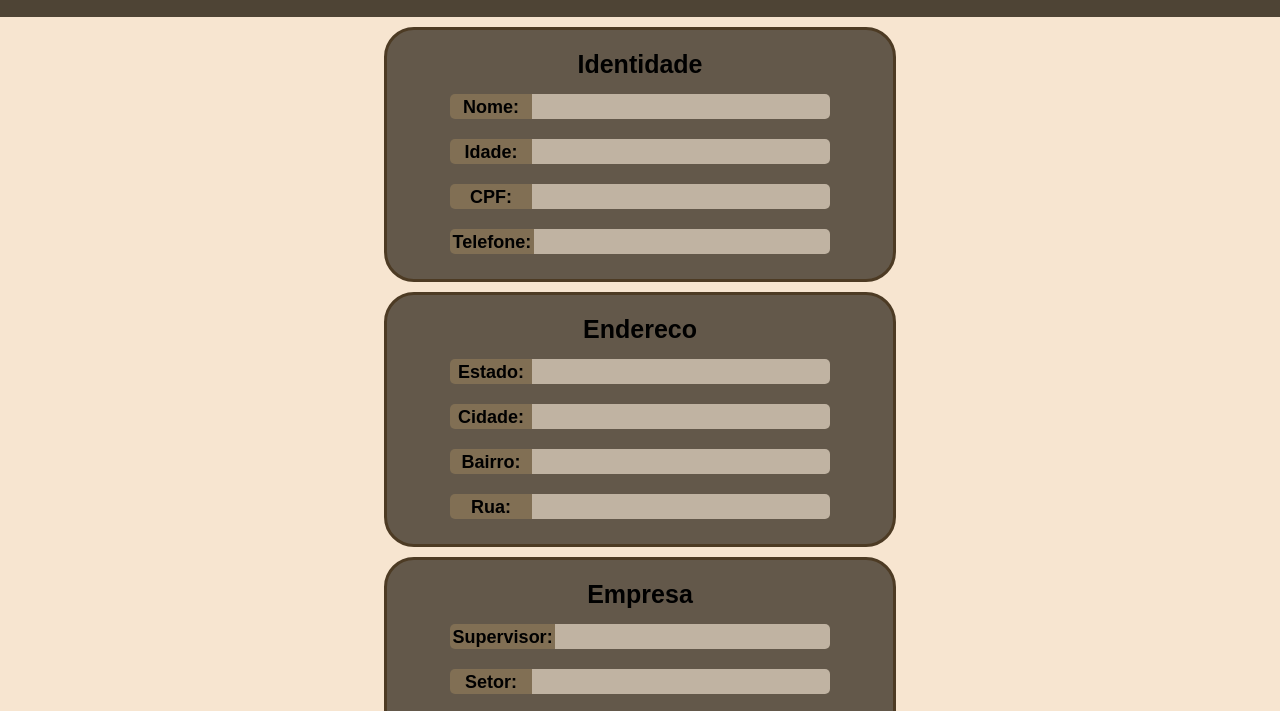
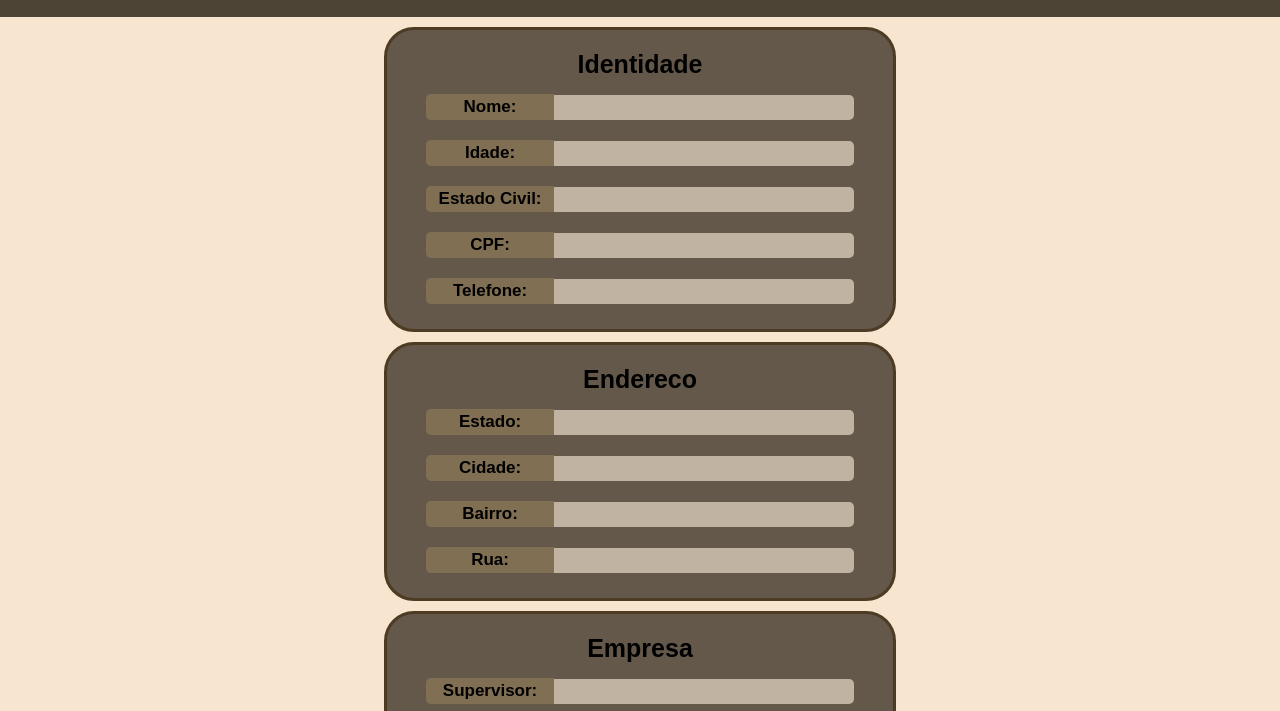
Before and after one commit to HazyKa/CadastroDeFuncionarios, a plain HTML site: page cadastro/cadastro.html in a window 1280 px wide. Shown: the part 60-771 px from the top of the page. Drawn offline with Linux system fonts and the light colour scheme.

Commit message:
estado civil adicionado

```diff
--- a/cadastro/cadastro.css
+++ b/cadastro/cadastro.css
@@ -48,7 +48,7 @@ main div {
 }
 
 .padrao {
-    width: 80%;
+    width: 90%;
     display: flex;
     justify-content: space-between;
     align-items: center;
@@ -56,9 +56,9 @@ main div {
 }
 
 .padrao p {
-    width: 105px;
-    height: 25px;
-    font-size: 18px;
+    width: 30%;
+    height: 2%;
+    font-size: 17px;
     background-color: rgb(129, 111, 84) ;
     border-bottom-left-radius: 5px;
     border-top-left-radius: 5px;
@@ -69,8 +69,8 @@ main div {
 
 .padrao input {
     background-color: rgb(192, 179, 162);
-    height: 25px;
-    width: 100%;
+    height: 2%;
+    width: 70%;
     border: none;
     border-top-right-radius: 5px;
     border-bottom-right-radius: 5px;
--- a/cadastro/cadastro.html
+++ b/cadastro/cadastro.html
@@ -25,6 +25,11 @@
             <div class="padrao">
                 <p>Idade:</p>
                 <input type="number" id="idade">
+            </div>
+
+            <div class="padrao">
+                <p>Estado Civil:</p>
+                <input type="text" id="estadoCV">
             </div>
 
             <div class="padrao">
--- a/cadastro/cadastro.js
+++ b/cadastro/cadastro.js
@@ -4,6 +4,8 @@ const nomeCadastro = document.getElementById("nome");
 const idadeCadastro = document.getElementById("idade");
 const cpfCadastro = document.getElementById("cpf");
 const telefoneCadastro = document.getElementById("telefone");
+const estadoCVCadastro = document.getElementById("estadoCV");
+
 
 //ENDERECO
 const estadoCadastro = document.getElementById("estadoCadastro");
@@ -37,6 +39,8 @@ function validarCadastro(){
         alert("Nome preenchido incorretamente!");
     } else if(idadeCadastro.value < 18 || idadeCadastro.value  > 85){
         alert("Idade preenchida incorretamente!");
+    }else if (!validaTexto(estadoCVCadastro.value)){
+        alert("Estado Civil preenchido incorretamnete!");
     } else if (!validaCpf(cpfCadastro.value)){
         alert("cpf preenchido incorretamnete!");
     }else if (!validaTelefone(telefoneCadastro.value)){
@@ -84,6 +88,7 @@ function adicionarFuncionario() {
 
     funcionarios.push({nome: nomeCadastro.value,
         idade: idadeCadastro.value,
+        estadoCV: estadoCVCadastro.value,
         cpf: cpfCadastro.value,
         telefone: telefoneCadastro.value,
         estado: estadoCadastro.value,
--- a/funcionario/funcionario.css
+++ b/funcionario/funcionario.css
@@ -173,6 +173,8 @@ main {
 .identidade p {
     margin-top: 15px;
     color: white;
+    font-size: 17px;
+    border-bottom: 1px solid rgb(71, 61, 48);
 }
 
 .padrao {
@@ -186,12 +188,11 @@ main {
 
 .padrao p{
     color: white;
+    font-size: 17px;
+    border-bottom: 1px solid rgb(71, 61, 48);
 }
 
 .padrao h3 {
     margin-bottom: 25px;
     font-size: 25px;
 }
-
-.titulo {
-}
```
Also changed, not shown: funcionario/funcionario.html (+1 -1 lines), inicio.css (renamed from inicio/inicio.css), inicio.html (renamed from inicio/inicio.html).
